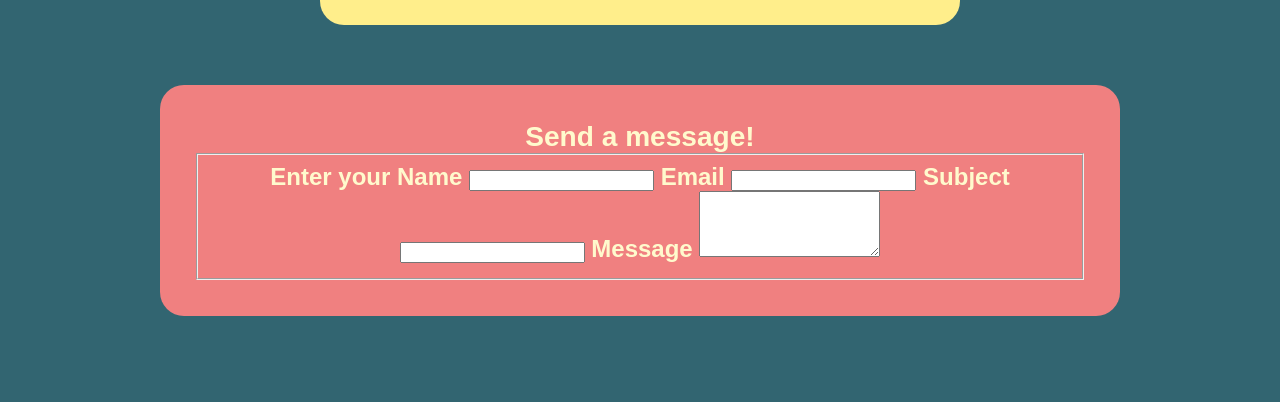
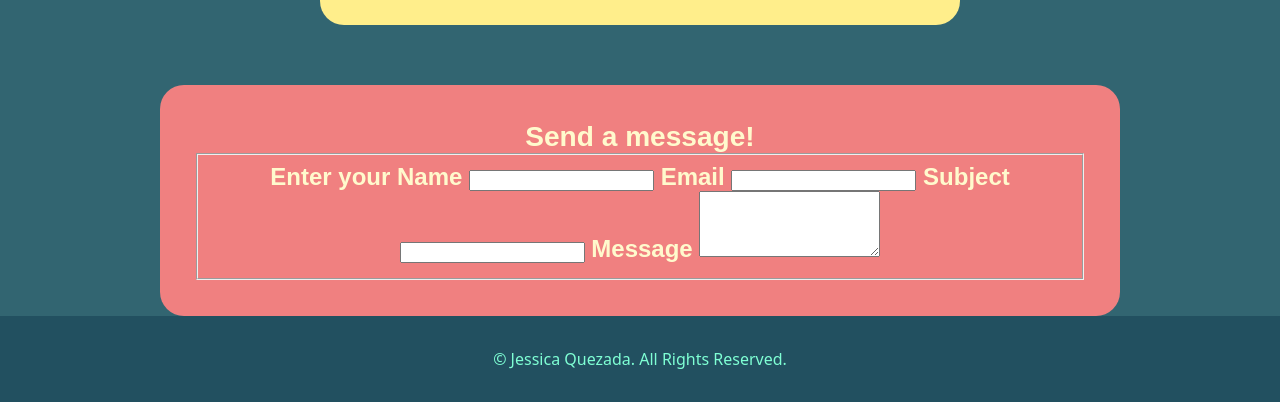
Before and after one commit to Miapikly/portfolio, a plain HTML site: page contact.html in a window 1280 px wide. Shown: the part 1341-1743 px from the top of the page. Before the commit the page ends 1657 px from the top, so only its background shows below. Drawn offline with Linux system fonts and the light colour scheme; a web font is replaced by a local one.

Commit message:
Update contact.html

```diff
--- a/contact.html
+++ b/contact.html
@@ -10,6 +10,7 @@
     <link href="https://fonts.googleapis.com/css2?family=Bungee+Hairline&family=Micro+5&family=Rubik+Puddles&display=swap" rel="stylesheet">
 </head>
 <body>
+    <!--Header-->
     <header>
         <nav>
             <ul>
@@ -21,6 +22,8 @@
         </nav>
     </header>
 
+
+    <!--Main/Hero-->
     <div class="container">
         <main>
             <h1>Contact Info</h1>
@@ -28,6 +31,8 @@
         </main>
     </div>
 
+
+    <!--Contact Information-->
     <div class="nudi nudi6">
         <h3>Email: chekaquezada@gmail.com</h3>
         <h3>Phone: (623)-565-7746</h3>
@@ -35,10 +40,13 @@
         <h3>GitHub: https://github.com/Miapikly</h3>
     </div>
 
+    <!--Location-->
     <div class="nudi nudi5">
         <iframe src="https://www.google.com/maps/embed?pb=!1m18!1m12!1m3!1d53176.83986537696!2d-112.36742566489548!3d33.59096662325521!2m3!1f0!2f0!3f0!3m2!1i1024!2i768!4f13.1!3m3!1m2!1s0x872b438c646f3aef%3A0x3abfd11866895969!2sEl%20Mirage%2C%20AZ!5e0!3m2!1sen!2sus!4v1734129343555!5m2!1sen!2sus" width="600" height="450" style="border:0;" allowfullscreen="" loading="lazy" referrerpolicy="no-referrer-when-downgrade"></iframe>
     </div>
 
+
+    <!--Contact Form-->
     <div class="nudi nudi6">
         <h3>Send a message!</h3>
         <fieldset>
@@ -54,5 +62,11 @@
         </form>
         </fieldset>
     </div>
+
+    <!--Footer-->
+
+    <footer>
+        &copy; Jessica Quezada. All Rights Reserved.
+    </footer>
 </body>
 </html>
```
